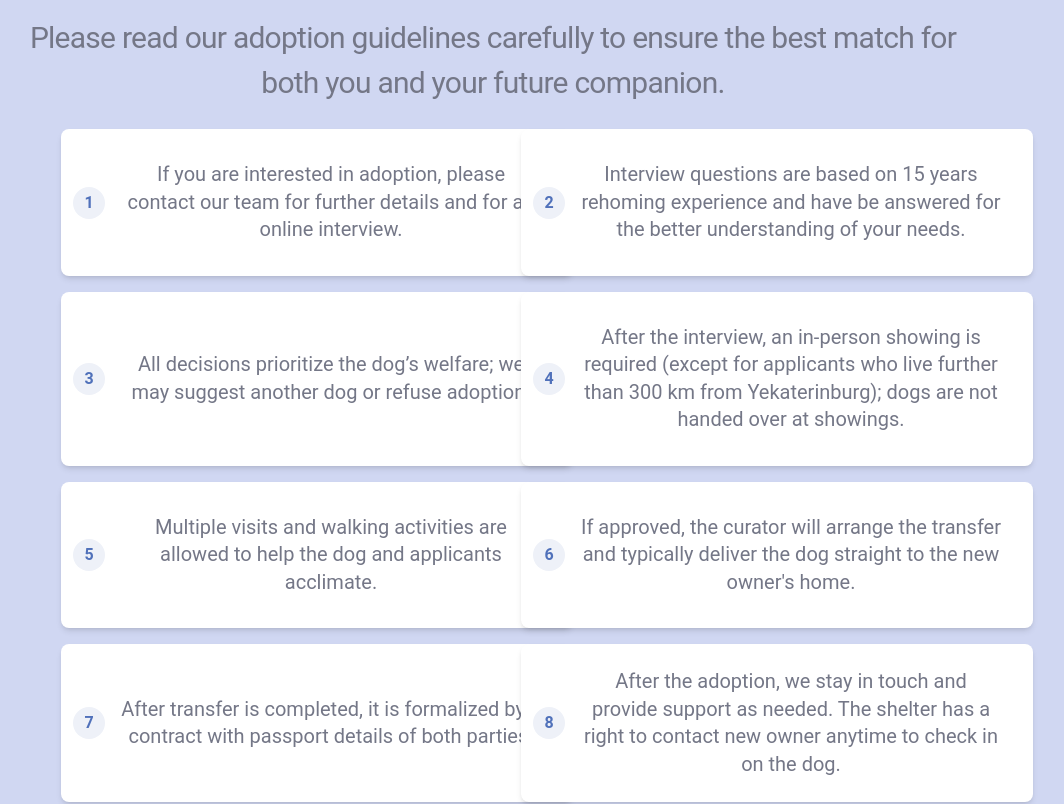
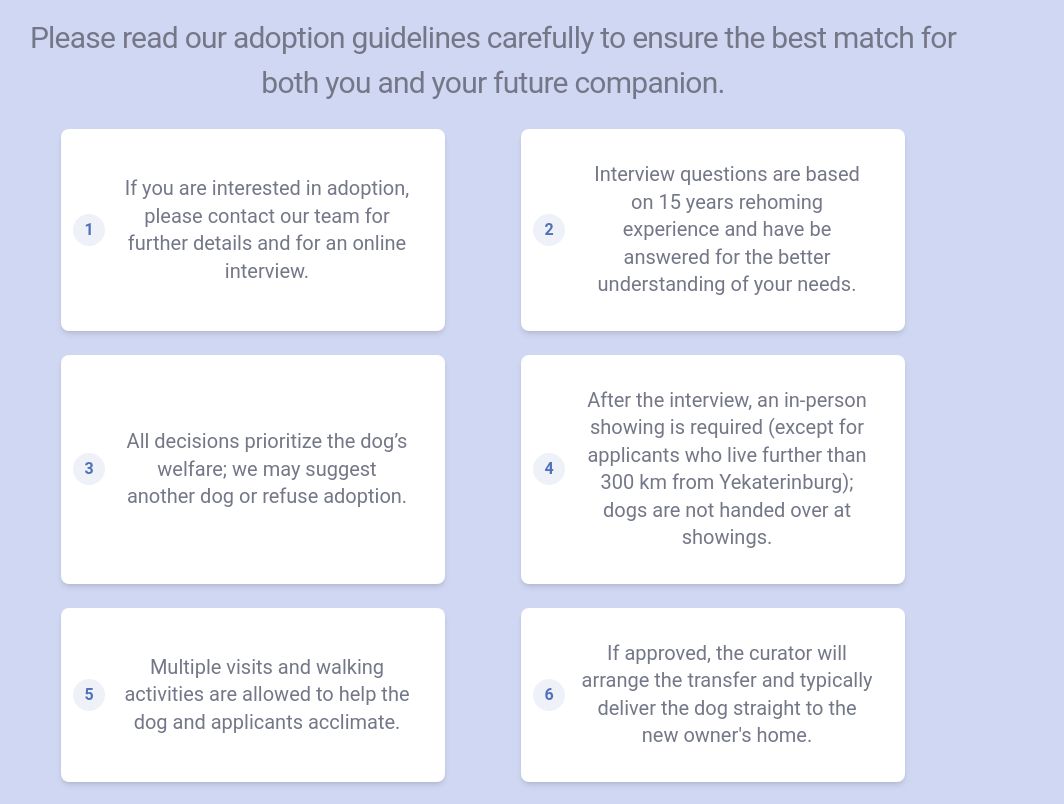
Before and after one commit to bavayra/dog-shelter, a React (Vite) app: page / in a window 1280 px wide. Shown: the part 3680-4484 px from the top of the page, without its empty margins (147-1211 px from the left). Built offline with nearby package versions, Linux system fonts and the light colour scheme; a web font is replaced by a local one.

Commit message:
style(adoptionRules-1024): set gap for rules cards, decreased cards' w.

```diff
--- a/src/components/RuleCard.tsx
+++ b/src/components/RuleCard.tsx
@@ -5,7 +5,7 @@ interface RuleCardProps {
 
 const RuleCard = ({ number, text }: RuleCardProps) => {
   return (
-    <div className="xs:mx-6 3xl:w-lg 3xl:p-6 5xl:w-xl tablet-lg:w-lg tablet-lg:py-6 tablet-lg:mx-auto mx-2 flex h-full justify-center rounded-lg bg-white px-6 py-4 text-center shadow-md sm:mx-8 md:mx-16 lg:mx-4 2xl:mx-auto 2xl:w-md">
+    <div className="xs:mx-6 3xl:w-lg 3xl:p-6 5xl:w-xl tablet-lg:w-lg tablet-lg:py-6 tablet-lg:mx-auto mx-2 flex h-full justify-center rounded-lg bg-white px-6 py-4 text-center shadow-md sm:mx-8 md:mx-16 lg:mx-4 lg:max-w-sm 2xl:mx-auto 2xl:w-md">
       <div className="flex items-center gap-2">
         <span className="text-primary-500 bg-primary-100 3xl:ml-1 5xl:py-6 5xl:w-12 5xl:h-12 5xl:text-2xl tablet-sm:h-8 3xl:h-10 3xl:w-10 tablet-sm:w-8 -ml-3 flex h-5 w-5 shrink-0 items-center justify-center rounded-full font-bold">
           {number}
--- a/src/features/AdoptionRules.tsx
+++ b/src/features/AdoptionRules.tsx
@@ -19,13 +19,13 @@ const AdoptionRules = () => {
           Adoption Rules
         </h2>
 
-        <p className="typography-body 4xl:mt-4 xs:text-lg 5xl:text-5xl tablet-sm:text-xl 5xl:w-auto 5xl:px-60 mx-auto mt-4 mb-6 text-center sm:text-lg md:px-16 md:text-2xl md:tracking-tight xl:px-34 xl:text-3xl 2xl:my-8 2xl:w-5xl">
+        <p className="typography-body 4xl:mt-4 xs:text-lg 5xl:text-5xl tablet-sm:text-xl 5xl:w-auto 5xl:px-60 mx-auto mt-4 mb-6 text-center sm:text-lg md:px-16 md:text-2xl md:tracking-tight lg:text-3xl xl:px-34 2xl:my-8 2xl:w-5xl">
           Please read our adoption guidelines carefully to ensure the best match
           for both you and your future companion.
         </p>
       </div>
 
-      <div className="xl2:gap-x-16 3xl:gap-x-0 3xl:max-w-7xl mx-auto max-w-4xl space-y-4 lg:grid lg:grid-cols-2 lg:gap-4 xl:gap-x-6">
+      <div className="xl2:gap-x-16 3xl:gap-x-0 3xl:max-w-7xl mx-auto max-w-4xl space-y-4 lg:grid lg:grid-cols-2 lg:gap-6 xl:gap-x-6">
         {rules.map((rule, index) => (
           <RuleCard key={index} number={index + 1} text={rule} />
         ))}
```
